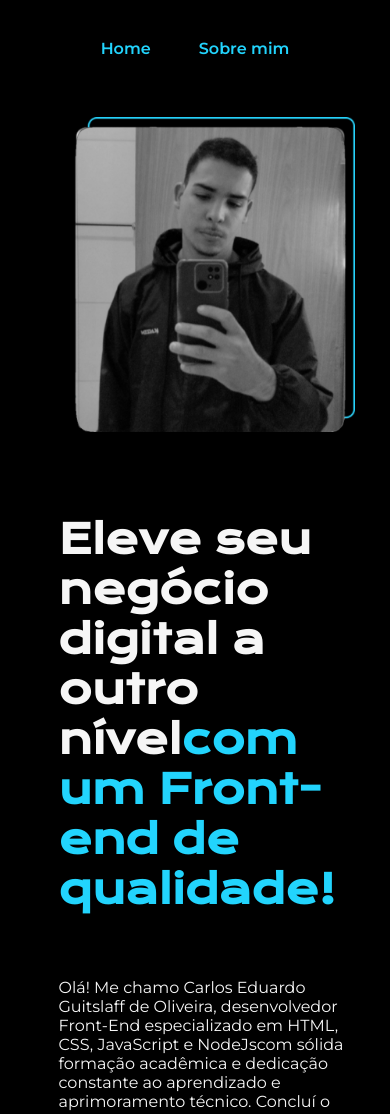
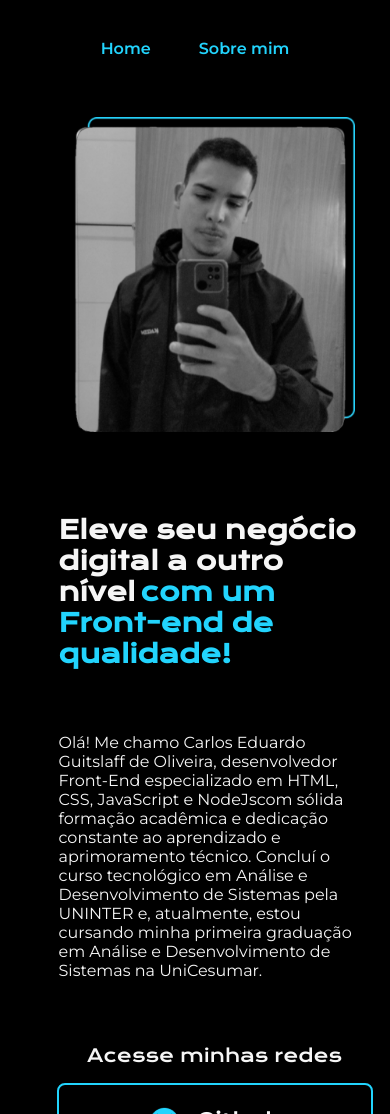
Before and after one commit to eduardo-guitslaff/primeiro-portf-lio-com-redes-de-contatos, a plain HTML site: page index.html in a window 390 px wide. Shown: the top 1114 px of the page. Drawn offline with nearby package versions, Linux system fonts and the light colour scheme.

Commit message:
Update style.css

```diff
--- a/styles/style.css
+++ b/styles/style.css
@@ -122,17 +122,17 @@ body{
     width:90%;
 }
 .apresentacao__conteudo__titulo{
-
 }
-
-
-
+.apresentacao__conteudo__texto{
+    width: 100%;
+}
+}
 .apresentacao__links__navegacao{
     min-width: 100%;
 }
 h1{
-    font-size: 15px;
-
+    font-size:0.1rem;
+    align-items: center;
 }
 .apresentacao__links__subtitulo{
     font-size: 18px;
@@ -142,4 +142,10 @@ h1{
     width: 100%;
     font-size: 0.7rem;
 }
+.apresentacao__conteudo__titulo{
+    font-size: 25px;
 }
+.titulo-destaque{
+    margin-left: 5px;
+    font-size: 25px;
+}
```
